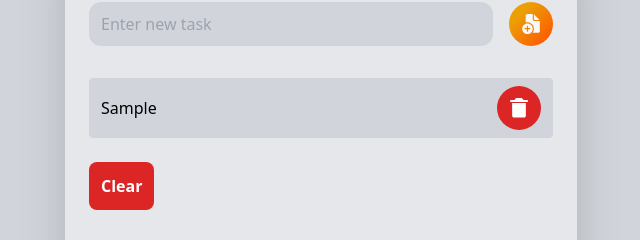
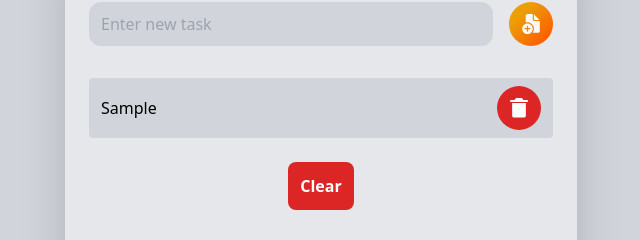
Before and after one commit to Xiumin-Lin/todo-list, a React (Create React App) app: page / in a window 1280 px wide. Both pictures are taken after typing "Sample" into the empty fields and a click on the button 850 px from the left and 364 px from the top of the page. Shown: the part 274-514 px from the top of the page, without its empty margins (319-959 px from the left). Built offline with nearby package versions, Linux system fonts and the light colour scheme.

Commit message:
fix: conditionnal render todos

```diff
--- a/src/components/TodoList.js
+++ b/src/components/TodoList.js
@@ -11,6 +11,7 @@ const TodoList = ({ todos, toggleTodo }) => {
   return (
     <div>
       <ul style={{ maxHeight: "300px" }} className="overflow-y-scroll mb-4">
+        {todos && (
           <>
             {todos.map((todo) => (
               <div
@@ -27,8 +28,13 @@ const TodoList = ({ todos, toggleTodo }) => {
               </div>
             ))}
           </>
+        )}
       </ul>
-      {todos.length > 0 && <ClearTodos />}
+      {todos.length > 0 && (
+        <div className="flex justify-center">
+          <ClearTodos />
+        </div>
+      )}
     </div>
   );
 };
```
Lines whose indentation alone changed are shown as unchanged.
